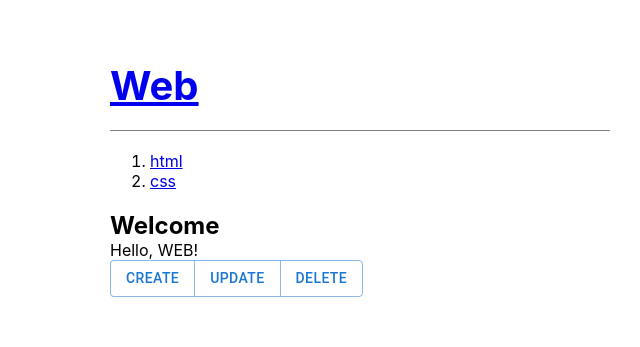
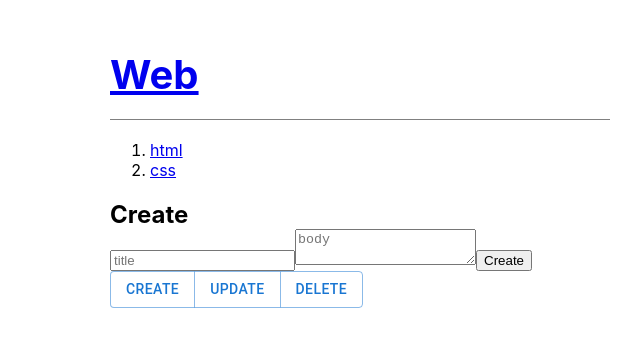
Before and after one commit to sjgske/elice-sw-2, a React (Create React App) app in the folder 03/: page /create in a window 1280 px wide. Shown: the part 231-578 px from the top of the page, without its empty margins (280-920 px from the left). Built offline with nearby package versions, Linux system fonts and the light colour scheme.

Commit message:
react-router-dom

```diff
--- a/03/package.json
+++ b/03/package.json
@@ -12,6 +12,7 @@
     "@testing-library/user-event": "^13.5.0",
     "react": "^18.1.0",
     "react-dom": "^18.1.0",
+    "react-router-dom": "^6.3.0",
     "react-scripts": "5.0.1",
     "styled-components": "^5.3.5",
     "web-vitals": "^2.1.4"
--- a/03/src/App.js
+++ b/03/src/App.js
@@ -1,144 +1,60 @@
 import "./App.css";
 import { useState } from "react";
-// use가 붙어있는 함수들을 hook이라고 한다.
 import Button from "@mui/material/Button";
 import ButtonGroup from "@mui/material/ButtonGroup";
-import styled from "styled-components";
-
-function Header({ className, onSelect }) {
-  return (
-    <header className={className}>
-      <h1>
-        <a
-          href="/"
-          onClick={(e) => {
-            e.preventDefault();
-            onSelect();
-          }}
-        >
-          Web
-        </a>
-      </h1>
-    </header>
-  );
-}
-
-const HeaderStyled = styled(Header)`
-  border-bottom: 1px solid gray;
-  padding: 20px 0;
-  font-size: 20px;
-`;
-
-function Nav({ data, onSelect }) {
-  const list = data.map((el) => (
-    <li key={el.id}>
-      <a
-        href={`/read/${el.id}`}
-        onClick={(e) => {
-          e.preventDefault();
-          onSelect(el.id);
-        }}
-      >
-        {el.title}
-      </a>
-    </li>
-  ));
-  return (
-    <nav>
-      <ol>{list}</ol>
-    </nav>
-  );
-}
-
-function Article({ title, body }) {
-  return (
-    <article>
-      <h2>{title}</h2>
-      {body}
-    </article>
-  );
-}
-
-function Create({ onCreate }) {
-  return (
-    <article>
-      <h2>Create</h2>
-      <form
-        onSubmit={(e) => {
-          e.preventDefault();
-          const title = e.target.title.value;
-          const body = e.target.body.value;
-          onCreate(title, body);
-        }}
-      >
-        <input name="title" type="text" placeholder="title" />
-        <textarea name="body" placeholder="body" />
-        <button type="submit">Create</button>
-      </form>
-    </article>
-  );
-}
+import { Link, Route, Routes } from "react-router-dom";
+import { HeaderStyled } from "./Header";
+import { Nav } from "./Nav";
+import { Article } from "./Article";
+import { Create } from "./Create";
+import { Read } from "./Read";
 
 function App() {
-  const [mode, setMode] = useState("WELCOME");
-  const [id, setId] = useState(null);
+  const [id, setId] = useState(null); // TODO: 삭제예정
   const [topics, setTopics] = useState([
     { id: 1, title: "html", body: "html is ..." },
     { id: 2, title: "css", body: "css is ..." },
   ]);
   const [nextId, setNextId] = useState(3);
 
-  let content = null;
-  if (mode === "WELCOME") {
-    content = <Article title="Welcome" body="Hello, WEB!" />;
-  } else if (mode === "READ") {
-    const topic = topics.filter((el) => el.id === id)[0];
-    content = <Article title={topic.title} body={topic.body} />;
-  } else if (mode === "CREATE") {
-    content = (
-      <Create
-        onCreate={(title, body) => {
+  const onCreateHandler = () => {
+    return (title, body) => {
       const newTopic = { id: nextId, title, body };
       const newTopics = [...topics];
       newTopics.push(newTopic);
       setTopics(newTopics);
       setId(nextId);
-          setMode("READ");
       setNextId(nextId + 1);
-        }}
-      />
-    );
-  }
+    };
+  };
 
   return (
     <div className="App">
-      <HeaderStyled
-        onSelect={() => {
-          setMode("WELCOME");
-        }}
-      />
+      <HeaderStyled />
       <Nav
         data={topics}
         onSelect={(id) => {
-          setMode("READ");
           setId(id);
         }}
       />
-      {content}
+      <Routes>
+        <Route
+          path="/"
+          element={<Article title="Welcome" body="Hello, WEB!" />}
+        />
+        <Route path="/create" element={<Create onCreate={onCreateHandler} />} />
+        <Route path="/read/:id" element={<Read topics={topics} />} />
+      </Routes>
       <ButtonGroup variant="outlined" aria-label="text button group">
-        <Button
-          onClick={() => {
-            setMode("CREATE");
-          }}
-        >
+        <Button component={Link} to="/create">
           CREATE
         </Button>
         <Button>UPDATE</Button>
         <Button
           onClick={() => {
-            const newTopics = topics.filter((el) => el.id !== id);
-            setTopics(newTopics);
-            setMode("WELCOME");
+            // setState 안에 콜백함수로 state를 가져오는게 바람직하다.
+            // 최신 state 값을 보장할수있기때문
+            setTopics((curr) => curr.filter((el) => el.id !== id));
           }}
         >
           DELETE
--- /dev/null
+++ b/03/src/Article.js
@@ -0,0 +1,8 @@
+export function Article({ title, body }) {
+  return (
+    <article>
+      <h2>{title}</h2>
+      {body}
+    </article>
+  );
+}
--- /dev/null
+++ b/03/src/Create.js
@@ -0,0 +1,19 @@
+export function Create({ onCreate }) {
+  return (
+    <article>
+      <h2>Create</h2>
+      <form
+        onSubmit={(e) => {
+          e.preventDefault();
+          const title = e.target.title.value;
+          const body = e.target.body.value;
+          onCreate(title, body);
+        }}
+      >
+        <input name="title" type="text" placeholder="title" />
+        <textarea name="body" placeholder="body" />
+        <button type="submit">Create</button>
+      </form>
+    </article>
+  );
+}
--- /dev/null
+++ b/03/src/Header.js
@@ -0,0 +1,19 @@
+import styled from "styled-components";
+import { Link } from "react-router-dom";
+
+function Header({ className, onSelect }) {
+  return (
+    <header className={className}>
+      <h1>
+        <Link to="/" onClick={onSelect}>
+          Web
+        </Link>
+      </h1>
+    </header>
+  );
+}
+export const HeaderStyled = styled(Header)`
+  border-bottom: 1px solid gray;
+  padding: 20px 0;
+  font-size: 20px;
+`;
--- /dev/null
+++ b/03/src/Nav.js
@@ -0,0 +1,21 @@
+import { Link } from "react-router-dom";
+
+export function Nav({ data, onSelect }) {
+  const list = data.map((el) => (
+    <li key={el.id}>
+      <Link
+        to={`/read/${el.id}`}
+        onClick={() => {
+          onSelect(el.id);
+        }}
+      >
+        {el.title}
+      </Link>
+    </li>
+  ));
+  return (
+    <nav>
+      <ol>{list}</ol>
+    </nav>
+  );
+}
--- /dev/null
+++ b/03/src/Read.js
@@ -0,0 +1,9 @@
+import { useParams } from "react-router-dom";
+import { Article } from "./Article";
+
+export function Read({ topics }) {
+  const params = useParams();
+  const id = Number(params.id);
+  const topic = topics.filter((el) => el.id === id)[0];
+  return <Article title={topic.title} body={topic.body} />;
+}
--- a/03/src/index.js
+++ b/03/src/index.js
@@ -1,14 +1,17 @@
-import React from 'react';
-import ReactDOM from 'react-dom/client';
-import './index.css';
-import App from './App';
-import reportWebVitals from './reportWebVitals';
+import React from "react";
+import ReactDOM from "react-dom/client";
+import "./index.css";
+import App from "./App";
+import reportWebVitals from "./reportWebVitals";
+import { BrowserRouter } from "react-router-dom";
 
-const root = ReactDOM.createRoot(document.getElementById('root'));
+const root = ReactDOM.createRoot(document.getElementById("root"));
 root.render(
-  <React.StrictMode>
-    <App />
-  </React.StrictMode>
+  <BrowserRouter>
+    <React.StrictMode>
+      <App />
+    </React.StrictMode>
+  </BrowserRouter>
 );
 
 // If you want to start measuring performance in your app, pass a function
```
Also changed, not shown: 1 other file (tests, documents, lock files or other folders). Lines whose indentation alone changed are shown as unchanged.
